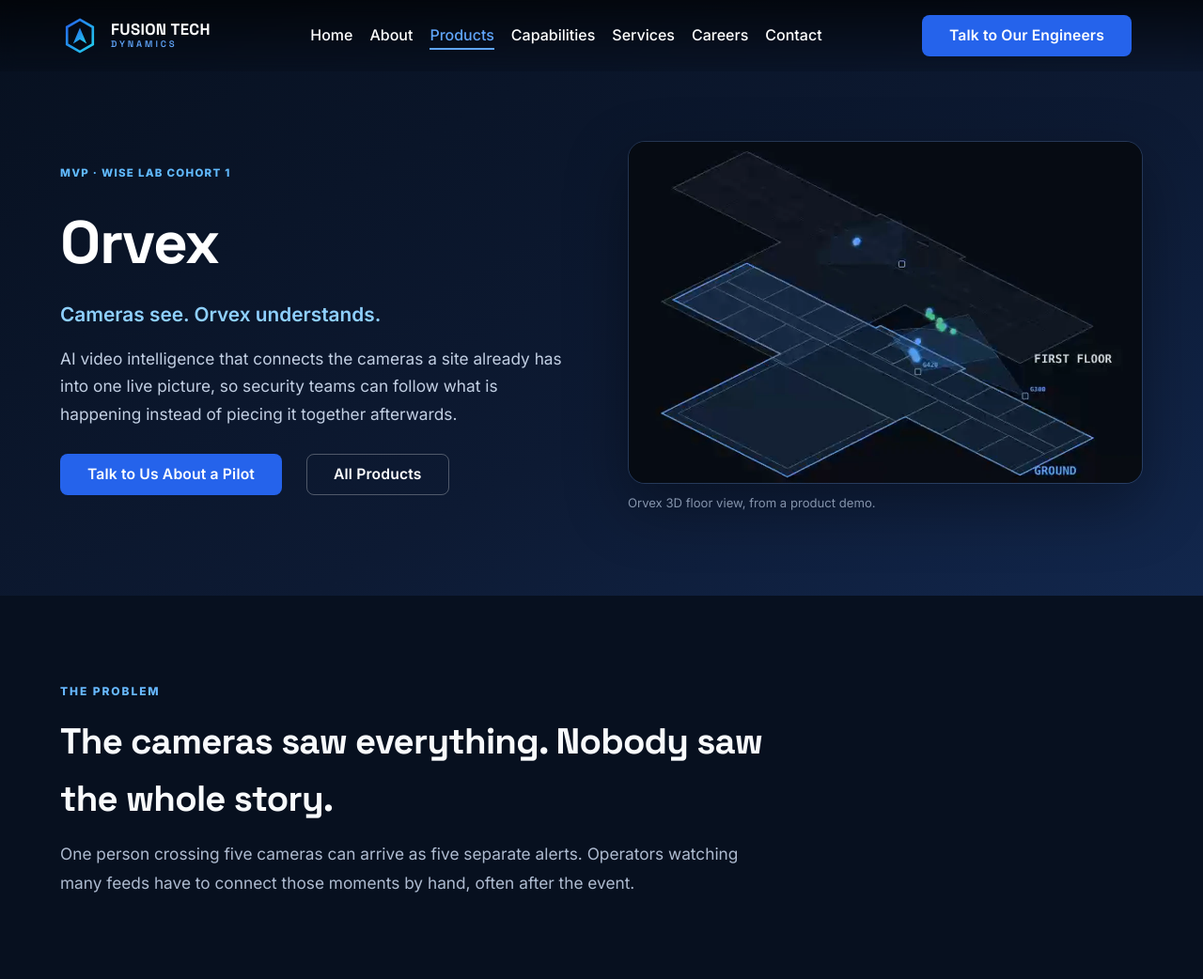
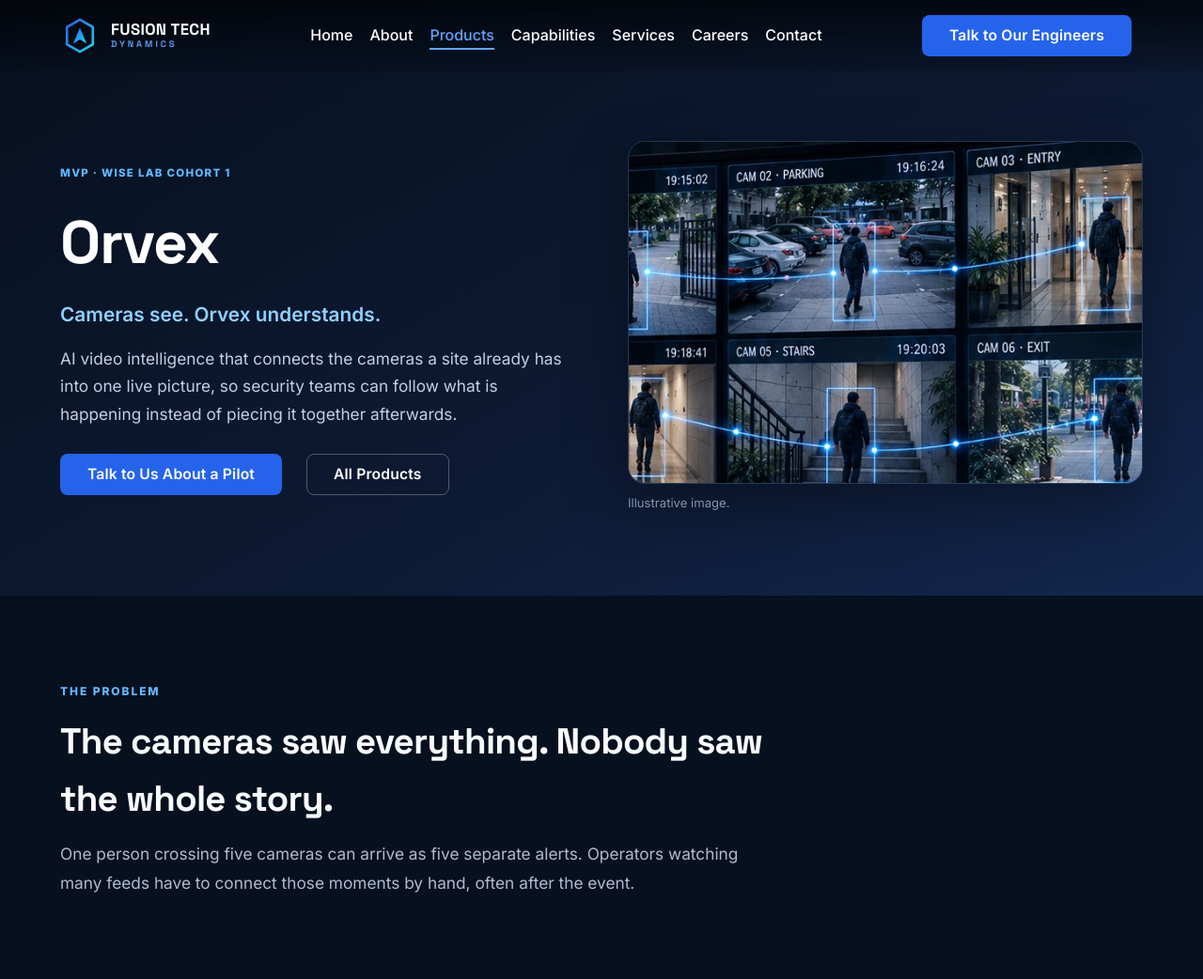
Before and after one commit to iqra-noor-system-engineer/fusion-tech-dynamics-website, a Flask app: page /products/orvex in a window 1280 px wide. Shown: the top 1042 px of the page at 94% size. Run offline with Flask 3, Linux system fonts and the light colour scheme.

Commit message:
Restore six-camera Orvex image
Bring back the connected-camera image on the homepage, Products and Orvex
pages, label it illustrative, and remove the floor-map image.

Co-Authored-By: Claude Opus 5.5 <noreply@anthropic.com>

```diff
--- a/public/index.html
+++ b/public/index.html
@@ -78,7 +78,7 @@
     </div>
     <div class="home-products">
       <a class="home-product" href="/products/orvex">
-        <img src="/static/images/products/orvex-floor-view.webp" alt="Orvex 3D floor view showing people tracked across two floors">
+        <img src="/static/images/products/orvex-connected-video.webp" alt="Six camera feeds following one person from the main gate to the exit">
         <div class="home-product-body">
           <span class="product-status">AI video intelligence</span>
           <h2>Orvex</h2>
--- a/public/products/index.html
+++ b/public/products/index.html
@@ -80,7 +80,7 @@
   <div class="container">
     <div class="venture-grid">
       <article class="product-card venture-card" id="orvex">
-        <img src="/static/images/products/orvex-floor-view.webp" alt="Orvex 3D floor view showing people tracked across two floors" loading="lazy">
+        <img src="/static/images/products/orvex-connected-video.webp" alt="Six camera feeds following one person from the main gate to the exit" loading="lazy">
         <div class="product-card-body">
           <span class="product-status">MVP &middot; WISE Lab Cohort 1</span>
           <h3>Orvex</h3>
--- a/public/products/orvex/index.html
+++ b/public/products/orvex/index.html
@@ -80,8 +80,8 @@
       </div>
     </div>
     <div>
-      <img src="/static/images/products/orvex-floor-view.webp" alt="Orvex 3D floor view showing people tracked across two floors">
-      <span class="pp-caption">Orvex 3D floor view, from a product demo.</span>
+      <img src="/static/images/products/orvex-connected-video.webp" alt="Six camera feeds following one person from the main gate to the exit">
+      <span class="pp-caption">Illustrative image.</span>
     </div>
   </div>
 </section>
--- a/templates/index.html
+++ b/templates/index.html
@@ -14,7 +14,7 @@
     </div>
     <div class="home-products">
       <a class="home-product" href="/products/orvex">
-        <img src="{{ url_for('static', filename='images/products/orvex-floor-view.webp') }}" alt="Orvex 3D floor view showing people tracked across two floors">
+        <img src="{{ url_for('static', filename='images/products/orvex-connected-video.webp') }}" alt="Six camera feeds following one person from the main gate to the exit">
         <div class="home-product-body">
           <span class="product-status">AI video intelligence</span>
           <h2>Orvex</h2>
--- a/templates/product_orvex.html
+++ b/templates/product_orvex.html
@@ -16,8 +16,8 @@
       </div>
     </div>
     <div>
-      <img src="{{ url_for('static', filename='images/products/orvex-floor-view.webp') }}" alt="Orvex 3D floor view showing people tracked across two floors">
-      <span class="pp-caption">Orvex 3D floor view, from a product demo.</span>
+      <img src="{{ url_for('static', filename='images/products/orvex-connected-video.webp') }}" alt="Six camera feeds following one person from the main gate to the exit">
+      <span class="pp-caption">Illustrative image.</span>
     </div>
   </div>
 </section>
--- a/templates/products.html
+++ b/templates/products.html
@@ -16,7 +16,7 @@
   <div class="container">
     <div class="venture-grid">
       <article class="product-card venture-card" id="orvex">
-        <img src="{{ url_for('static', filename='images/products/orvex-floor-view.webp') }}" alt="Orvex 3D floor view showing people tracked across two floors" loading="lazy">
+        <img src="{{ url_for('static', filename='images/products/orvex-connected-video.webp') }}" alt="Six camera feeds following one person from the main gate to the exit" loading="lazy">
         <div class="product-card-body">
           <span class="product-status">MVP &middot; WISE Lab Cohort 1</span>
           <h3>Orvex</h3>
```
Also changed, not shown: public/static/images/products/orvex-connected-video.webp (added), public/static/images/products/orvex-floor-view.webp (deleted), static/images/products/orvex-connected-video.webp (added), static/images/products/orvex-floor-view.webp (deleted).
